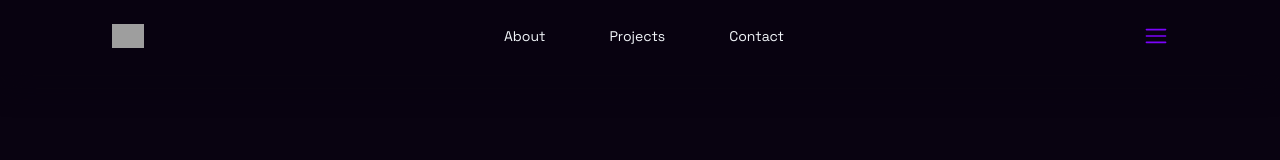
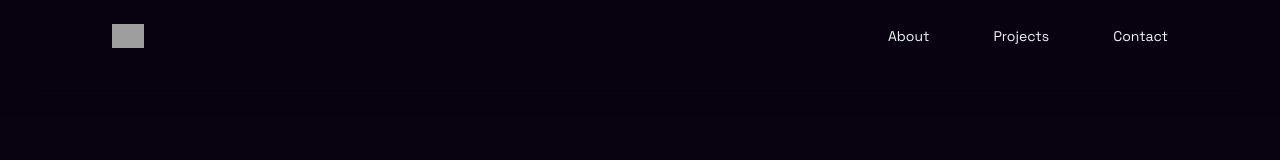
Before and after one commit to aaronjoshuaespinosa/portfolio, a Next.js app: page / in a window 1280 px wide. Shown: the top 160 px of the page. Built offline with nearby package versions, Linux system fonts and the light colour scheme; grey boxes are pictures that could not be loaded.

Commit message:
Edit hamburger state

```diff
--- a/components/NavBar.tsx
+++ b/components/NavBar.tsx
@@ -45,7 +45,7 @@ const NavBar = () => {
                         ))}
                     </div>
 
-                    <p className='text-accent text-2xl'><RxHamburgerMenu /></p>
+                    <p className='block md:hidden text-accent text-2xl'><RxHamburgerMenu /></p>
 
                     {/* NAV LINKS */}
                     <div className='hidden absolute right-0 bottom-0'>
```
